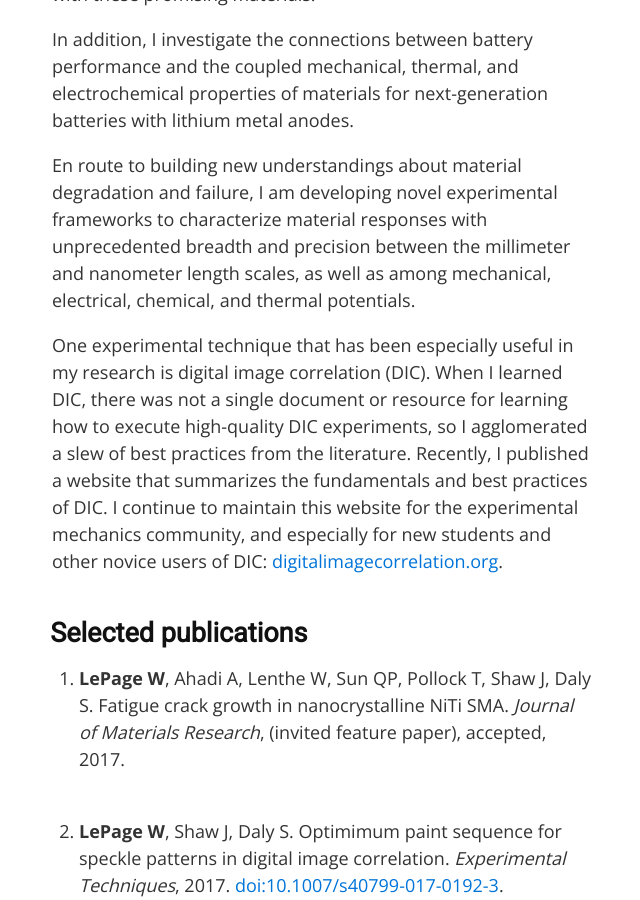
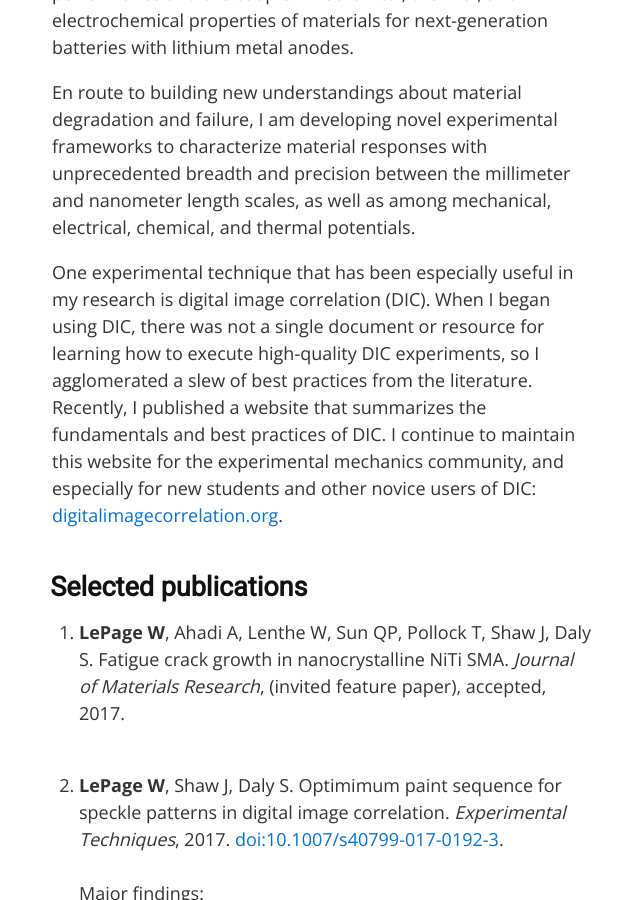
Before and after one commit to wlepage/wlepage.github.io, a Jekyll site: the page built from index.md, in a window 1280 px wide and 900 px high, scrolled down 2037 px. Shown: the whole window, without its empty margins (318-958 px from the left). Built offline with Jekyll 4.4.1, drawn with Linux system fonts in a browser that asks for light colours.

Commit message:
Update index.md

```diff
--- a/index.md
+++ b/index.md
@@ -8,15 +8,6 @@ layout: default
 
 
 My thesis investigates the fatigue and fracture mechanics of shape memory alloys with techniques that redefine the limits of experimental mechanics. I'm also studying the coupled mechanical, electrochemical, and thermal interactions of lithium metal anodes for next-generation batteries. After completing my PhD, I seek to be a professor who prepares and inspires students to serve people and the planet through science and engineering.
-
-<div id="Ricons">
-<a class="Ricon" href="https://scholar.google.com/citations?user=ACk2g1gAAAAJ">
-<img class="Ricon gs" src="img/gs.png" width="48" height="48" />
-</a>
-<a class="Ricon" href="https://www.researchgate.net/profile/William_LePage">
-<img class="Ricon rg" src="img/rg.png" width="48" height="48" />
-</a>
-</div>
 
 ## Curriculum vitae
 [View my complete CV here](../William_LePage.pdf).
@@ -50,7 +41,7 @@ In addition, I investigate the connections between battery performance and the c
 
 En route to building new understandings about material degradation and failure, I am developing novel experimental frameworks to characterize material responses with unprecedented breadth and precision between the millimeter and nanometer length scales, as well as among mechanical, electrical, chemical, and thermal potentials.
 
-One experimental technique that has been especially useful in my research is digital image correlation (DIC). When I learned DIC, there was not a single document or resource for learning how to execute high-quality DIC experiments, so I agglomerated a slew of best practices from the literature. Recently, I published a website that summarizes the fundamentals and best practices of DIC. I continue to maintain this website for the experimental mechanics community, and especially for new students and other novice users of DIC: [digitalimagecorrelation.org](http://digitalimagecorrelation.org/).
+One experimental technique that has been especially useful in my research is digital image correlation (DIC). When I began using DIC, there was not a single document or resource for learning how to execute high-quality DIC experiments, so I agglomerated a slew of best practices from the literature. Recently, I published a website that summarizes the fundamentals and best practices of DIC. I continue to maintain this website for the experimental mechanics community, and especially for new students and other novice users of DIC: [digitalimagecorrelation.org](http://digitalimagecorrelation.org/).
 
 ## Selected publications
 1. __LePage W__, Ahadi A, Lenthe W, Sun QP, Pollock T, Shaw J, Daly S. Fatigue crack growth in nanocrystalline NiTi SMA. _Journal of Materials Research_, (invited feature paper), accepted, 2017. <br /><br />
```
